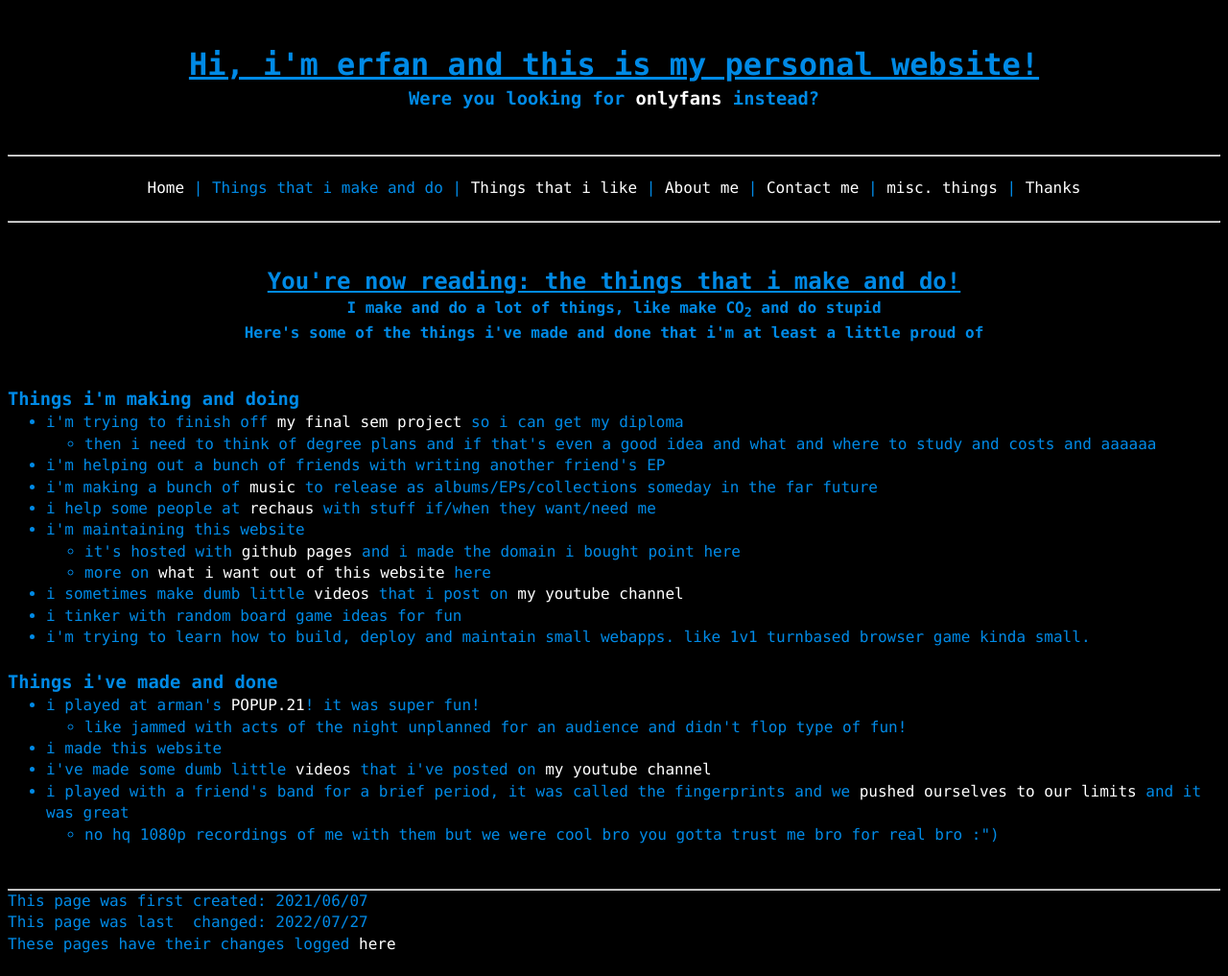
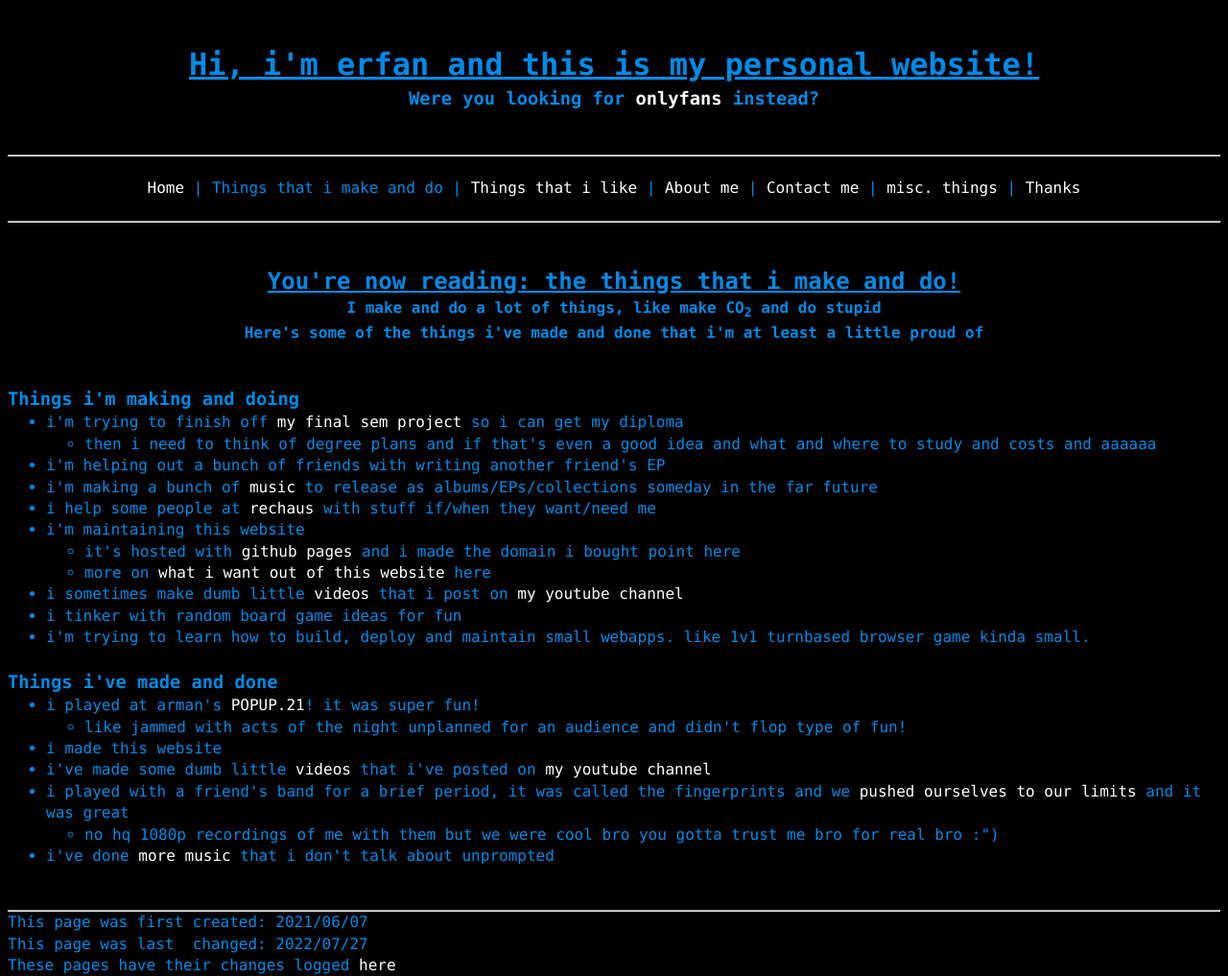
Before and after one commit to a-erfan-aa/a-erfan-aa.github.io, a Jekyll site: the page built from things-i-make.html, in a window 1280 px wide. Shown: the whole page at 96% size. Built offline with Jekyll 4.4.1, drawn with Linux system fonts in a browser that asks for light colours; before the commit the page ends 995 px from its top, so only the background shows below that.

Commit message:
Add link to music-comprehensive.html from things-i-make.html

```diff
--- a/things-i-make.html
+++ b/things-i-make.html
@@ -57,6 +57,6 @@ lastChanged: 2022/07/27
 					<li>no hq 1080p recordings of me with them but we were cool bro you gotta trust me bro for real bro :")</li>
 				</ul>
 			</li>
-			<!-- <li>i've done <a href="things-i-make/music-comprehensive">more music</a> that i don't talk about unprompted</li> -->
+			<li>i've done <a href="/things-i-make/music-comprehensive">more music</a> that i don't talk about unprompted</li>
 		</ul>
 </div>
```
